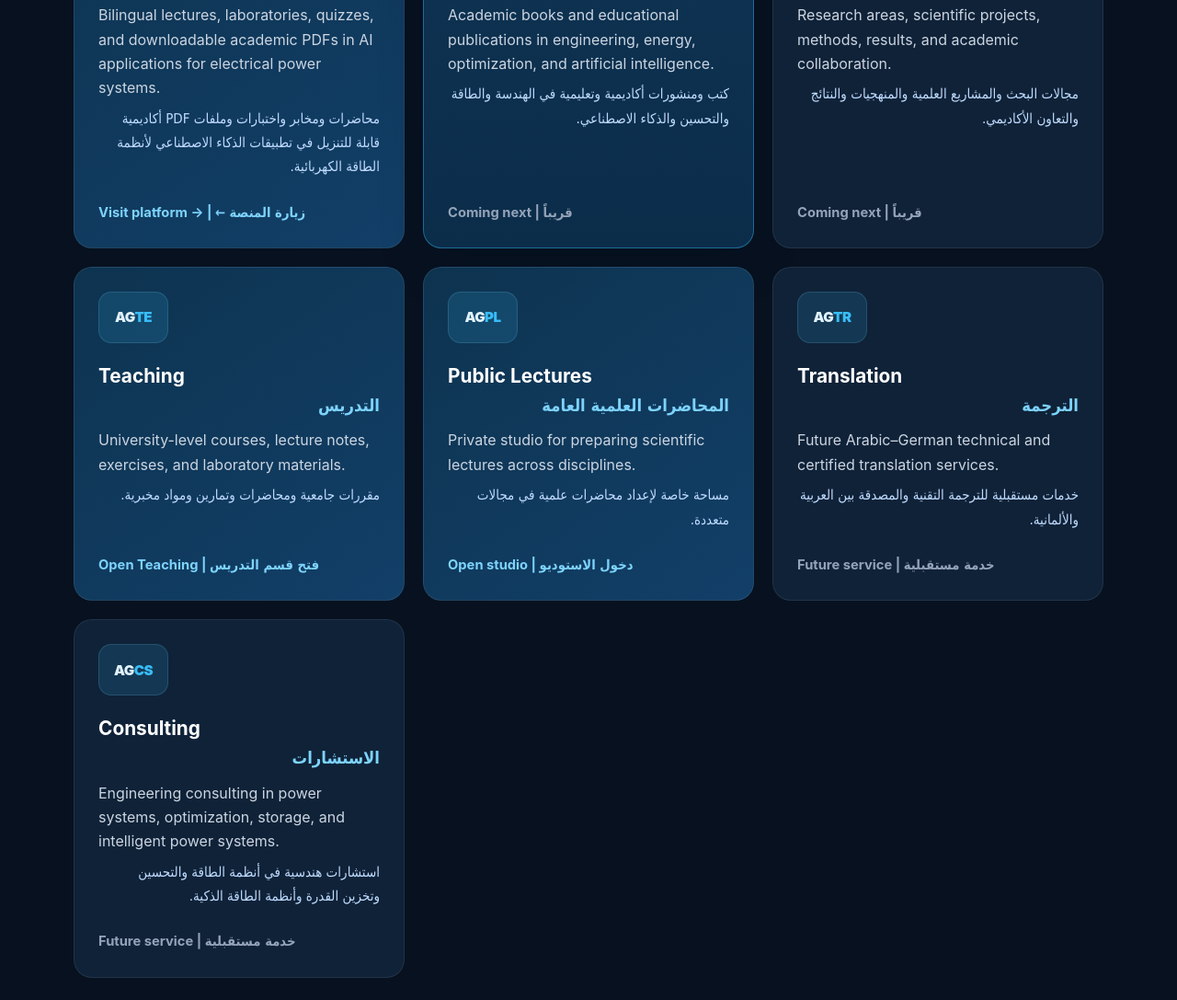
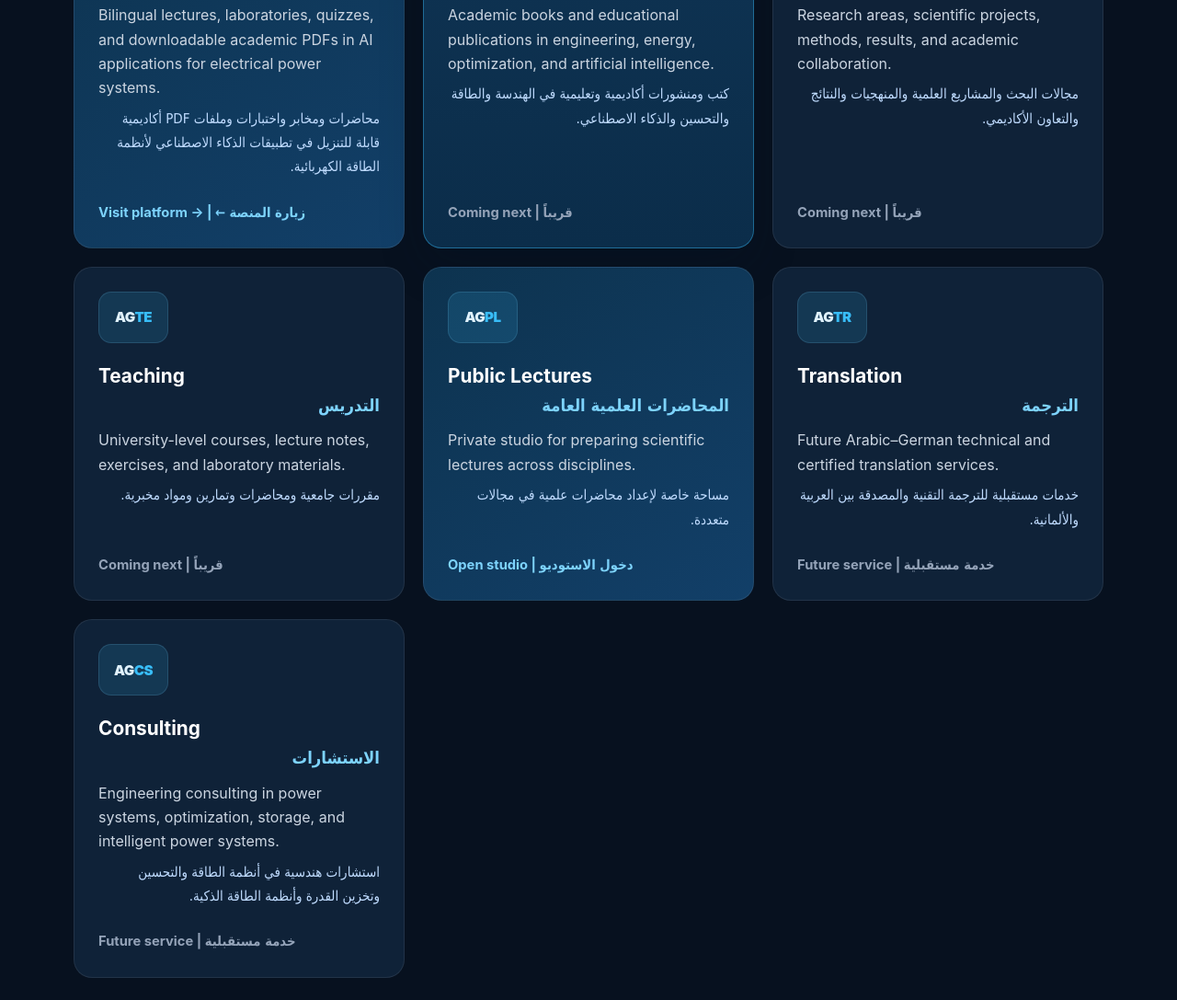
Before and after one commit to aoussgabash/homepage, a plain HTML site: page index.html in a window 1280 px wide. Shown: the part 5944-7031 px from the top of the page at 92% size. Drawn offline with Linux system fonts and the light colour scheme.

Commit message:
Mark Teaching card as coming next

```diff
--- a/index.html
+++ b/index.html
@@ -508,13 +508,13 @@ bdi{unicode-bidi:isolate;letter-spacing:normal;text-transform:none}
             <span class="status">Coming next | <span lang="ar" dir="rtl">قريباً</span></span>
           </article>
 
-          <a class="project-card featured" href="https://teaching.aoussgabash.com/">
+          <article class="project-card">
             <span class="project-icon"><span class="project-code"><span class="ag">AG</span><span class="suffix">TE</span></span></span>
             <h3>Teaching<span class="card-ar" lang="ar" dir="rtl">التدريس</span></h3>
             <p>University-level courses, lecture notes, exercises, and laboratory materials.</p>
             <p class="ar-copy" lang="ar" dir="rtl">مقررات جامعية ومحاضرات وتمارين ومواد مخبرية.</p>
-            <span class="card-link">Open Teaching | <span lang="ar" dir="rtl">فتح قسم التدريس</span></span>
-          </a>
+            <span class="status">Coming next | <span lang="ar" dir="rtl">قريباً</span></span>
+          </article>
           <a class="project-card featured" href="public-lectures.html">
             <span class="project-icon"><span class="project-code"><span class="ag">AG</span><span class="suffix">PL</span></span></span>
             <h3>Public Lectures<span class="card-ar" lang="ar" dir="rtl">المحاضرات العلمية العامة</span></h3>
```
